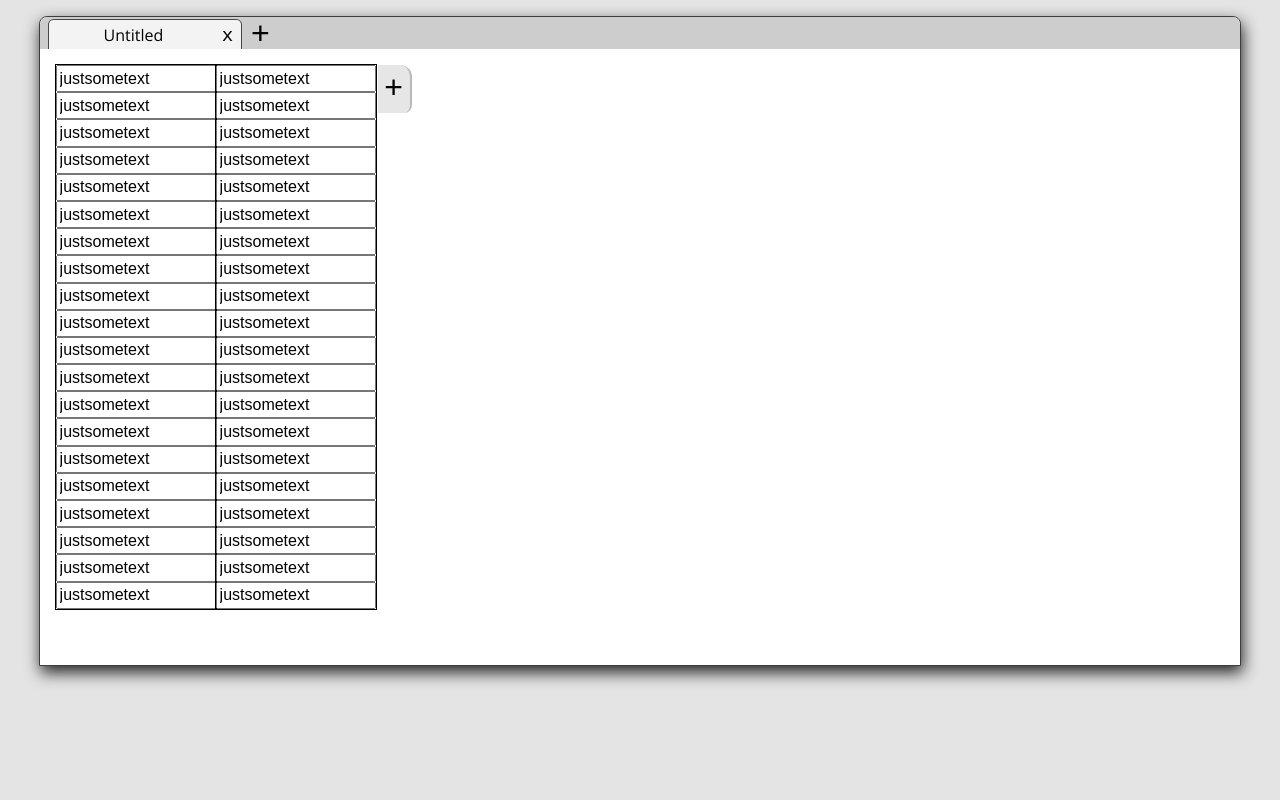
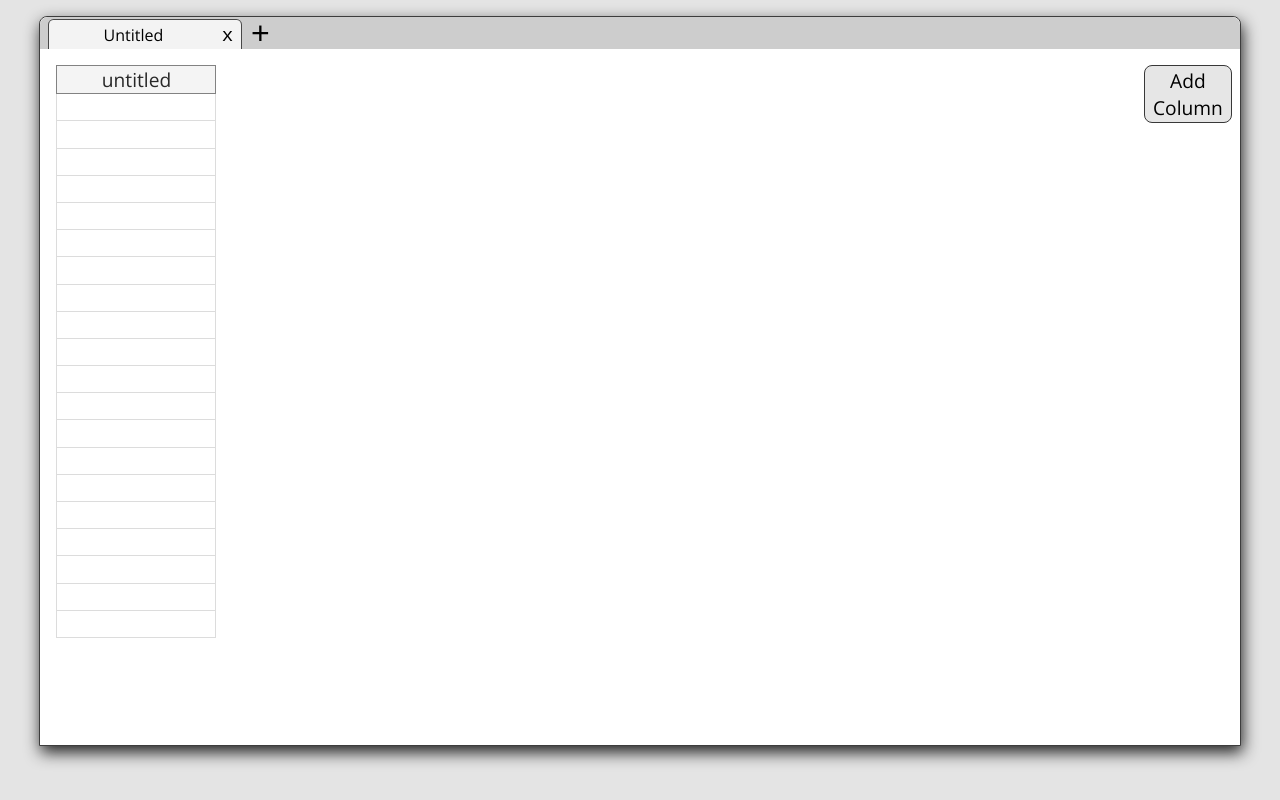
Before and after one commit to philtrem/tracker-app, a React (Create React App) app: page / in a window 1280 px wide. Built offline with nearby package versions, Linux system fonts and the light colour scheme.

Commit message:
changed styling, added resize handlers, etc.

```diff
--- a/src/components/Tracker/Spreadsheet/Column.js
+++ b/src/components/Tracker/Spreadsheet/Column.js
@@ -3,22 +3,63 @@ import styled from 'styled-components'
 import StyledRow from './Row'
 
 const StyledColumn = styled(Column)`
-  outline: 1px solid black;
-  width: ${props => props.width ? props.width : "10rem"};
-  resize-handler {
-    background: black;
+  width: ${props => props.width};
+  .label-wrapper {
+    position: sticky;
+    display: flex;
+    background: #f4f4f4;
+    border: 1px solid #828282;
+    border-right: none;
+    ${props => !props.isFirstColumn && "border-left: none"};
+  }
+  .label {
+    color: #282828;
+    font-size: 1.2rem;
+    height: 1.7rem;
+    width: 100%;
+  }
+  .separator-resize-handle {
+  position: absolute;
+  background: ${props => props.isLastColumn ? "white" : "#f4f4f4"};
+  border-left: 1px solid #828282;
+  width: 4px;
+  height: 1.7rem;
+  margin-left: calc(${props => props.width} - ${props => props.isFirstColumn ? "2px" : "1px"});
+    &:hover {
+      border-left: 7px solid #3c88ff;
+      margin-left: calc(${props => props.width} - ${props => props.isFirstColumn ? "8px" : "7px"});
+      cursor: ew-resize;
+    }
+  }
+  .resize-handle-toggled {
+    position: fixed;
+    border-right: 1px solid #3c88ff;
     height: 100%;
-    width: 0.1rem;
-  }
+    margin-left: calc(${props => props.width} - 0.25rem);
+    // margin-left: calc(${props => props.width} - 0.25rem + ${props => props.offsetX}px);
+    }
 `
 
 
-function Column({className, rows}) {
+function Column({className, id, label, rows, isFirstColumn, isLastColumn, resizeHandler, isToggledResize}) {
   return (
-      <div className={className}>
-        { rows.map(row => <StyledRow key={row.id} content={row.content}/>) }
+    <div className={className}
+    >
+      <div className="label-wrapper">
+        <div className="label">
+          {label}
+        </div>
+        <div className="separator-resize-handle"
+             onMouseDown={() => resizeHandler(id, true)}
+        > </div>
+        <div className={`${isToggledResize ? "resize-handle-toggled": ""}`}>
+        </div>
       </div>
-    )
+      <div className="rows-wrapper">
+        { rows.map((row, i) => <StyledRow key={`${id}${i}`} content={row.content} isFirstColumn={isFirstColumn} isLastColumn={isLastColumn}/>) }
+      </div>
+    </div>
+  )
 }
 
 export default StyledColumn
--- a/src/components/Tracker/Spreadsheet/Row.js
+++ b/src/components/Tracker/Spreadsheet/Row.js
@@ -2,11 +2,17 @@ import React, {useState} from 'react'
 import styled from 'styled-components'
 
 const StyledRow = styled(Row)`
-  box-sizing: border-box;
-  font-size: 1em;
-  height: 1.7rem;
-  padding: 0 0.1rem;
-  width: 100%;
+    box-sizing: border-box;
+    font-size: 1em;
+    padding: 0 0.2rem;
+    height: 1.7rem;
+    width: 100%;
+    border: 1px solid #dcdcdc;
+    ${props => !props.isFirstColumn && "border-left: none;"};
+    border-top: none;
+    &:focus {
+      border: 0.1rem solid #3c88ff;
+    }
 `
 
 function Row({className, content}) {
@@ -19,8 +25,6 @@ function Row({className, content}) {
            value={value}
            onChange={onChangeHandler}
     />
-
-
   )
 }
 
--- a/src/components/Tracker/Spreadsheet/Spreadsheet.js
+++ b/src/components/Tracker/Spreadsheet/Spreadsheet.js
@@ -5,30 +5,80 @@ import StyledColumn from './Column'
 const StyledSpreadsheet = styled(Spreadsheet)`
   display: flex;
   max-height: 98%;
-  max-width: 95%;
+  min-width: 100%;
   margin-left: 1rem;
   margin-top: 1rem;
+  .column-wrapper {
+    display: flex;
+    width: 68rem;
+    overflow: auto;
+  }
   .add-column {
-    display: ${props => !props.last ? "flex": "none"};
+    display: ${props => !props.last ? "flex" : "none"};
     background: #e6e6e6;
-    border-right: 2px solid #bababa;
-    border-radius: 0 0.75rem 0.5rem 0;
+    border: 1px solid #383838;
+    border-radius: 0.5rem;
     align-items: center;
     justify-content: center;
-    font-family: monospace;
-    font-size: 2rem;
-    height: 3rem;
-    width: 2rem;
-    margin-left: 0.1rem;
+    font-size: 1.2rem;
+    height: 2.5rem;
+    padding: 0.5rem;
   }
 `
+const getMaxColumnLength = columns => {
+  let out = 0
+  columns.forEach(column => {
+    if (column.rows.length > out)  {
+      out = column.rows.length
+    }
+  })
+}
 
-function Spreadsheet({className, columns}) {
+const newId = () => Math.floor(Math.random() * 10**10)
+function Spreadsheet({className}) {
+  const [columns, setColumns] = useState([])
+  const [maxColumnLength, setMaxColumnLength] = useState(getMaxColumnLength(columns))
+  const newColumn = () => {
+    const defaultLength = 20
+    const defaultWidth = "10rem"
+    const column = {
+      id: newId(),
+      label: "untitled",
+      width: defaultWidth,
+      rows: Array(maxColumnLength || defaultLength).fill("")
+    }
+    setColumns([...columns, column])
+  }
+  const addColumnHandler = () => newColumn(maxColumnLength, setColumns)
+
+  useEffect(() => {
+    newColumn()
+  }, [])
+  const [isToggledResize, setIsToggledResize] = useState(false)
+  const [isToggledId, setIsToggledId] = useState(0)
+  const resizeHandler = (id, bool) => {
+    setIsToggledId(id)
+    setIsToggledResize(bool)
+  }
   return (
-    <div className={className}>
-      { columns.map((column) => <StyledColumn key={column.id} rows={column.rows}/>) }
-      <div className="add-column">
-        <p> + </p>
+    <div className={className}
+         onMouseUp={() => resizeHandler(0, false)}
+    >
+      <div className="column-wrapper">
+        { columns.map((column, i) => (
+          <StyledColumn key={column.id} id={column.id} label={column.label}
+                        width={column.width} rows={column.rows}
+                        isFirstColumn={i === 0} isLastColumn={i === columns.length-1}
+                        resizeHandler={resizeHandler}
+                        isToggledResize={column.id === isToggledId && isToggledResize}
+          />
+        )) }
+      </div>
+
+      <div className="add-column"
+           onClick={addColumnHandler}
+      >
+        <p> Add <br/> Column </p>
       </div>
     </div>
 
--- a/src/components/Tracker/Tracker.js
+++ b/src/components/Tracker/Tracker.js
@@ -5,23 +5,12 @@ import TrackerWrapper from './TrackerWrapper'
 import StyledTabBar from './Tabs/TabBar'
 import StyledSpreadsheet from './Spreadsheet/Spreadsheet'
 
-function newTab() {
-
-}
-
-const newId = () => Math.floor(Math.random() * 10**7)
-const rows = Array(20).fill(0)
-for (let i in rows) {
-  rows[i] = {id: newId(), content: "justsometext"}
-}
-
 function Tracker() {
   const [tabs, setTabs] = useState([{label:"Untitled", first:true, focused:true, id:0}])
-  const [columns, setColumns] = useState([{id:0, rows}, {id:1, rows}])
   return (
     <TrackerWrapper>
       <StyledTabBar tabs={tabs} setTabs={setTabs}/>
-      <StyledSpreadsheet columns={columns}/>
+      <StyledSpreadsheet/>
     </TrackerWrapper>
   )
 }
--- a/src/components/Tracker/TrackerWrapper.js
+++ b/src/components/Tracker/TrackerWrapper.js
@@ -12,7 +12,7 @@ const TrackerWrapper = styled.div`
   margin: 1rem auto;
   padding-bottom: 0.5rem;
   width: 75rem;
-  height: 80%; // TODO: REMOVE !!! temporary***
+  height: 90vh; // TODO: REMOVE !!! temporary***
 `
 
 export default TrackerWrapper
```
